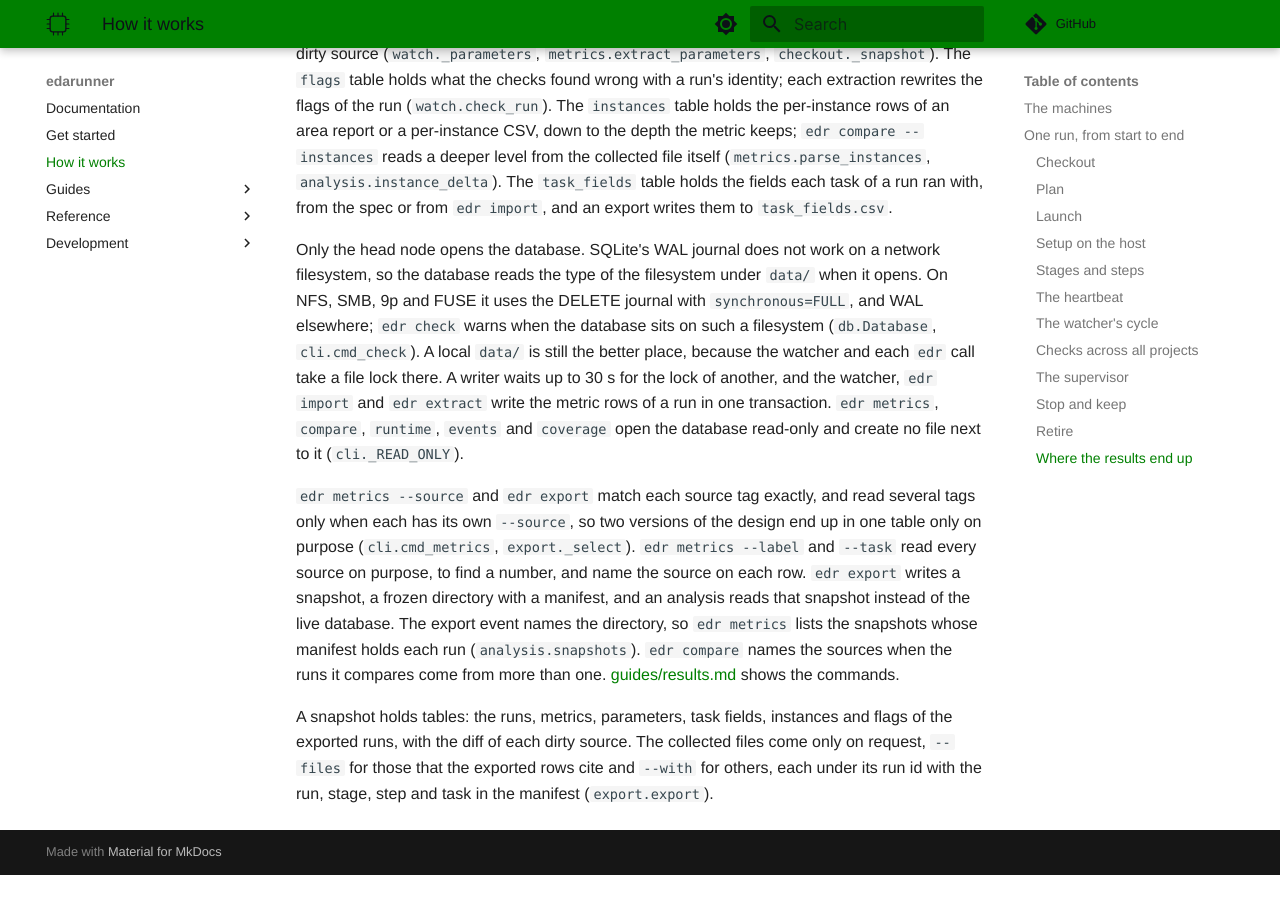
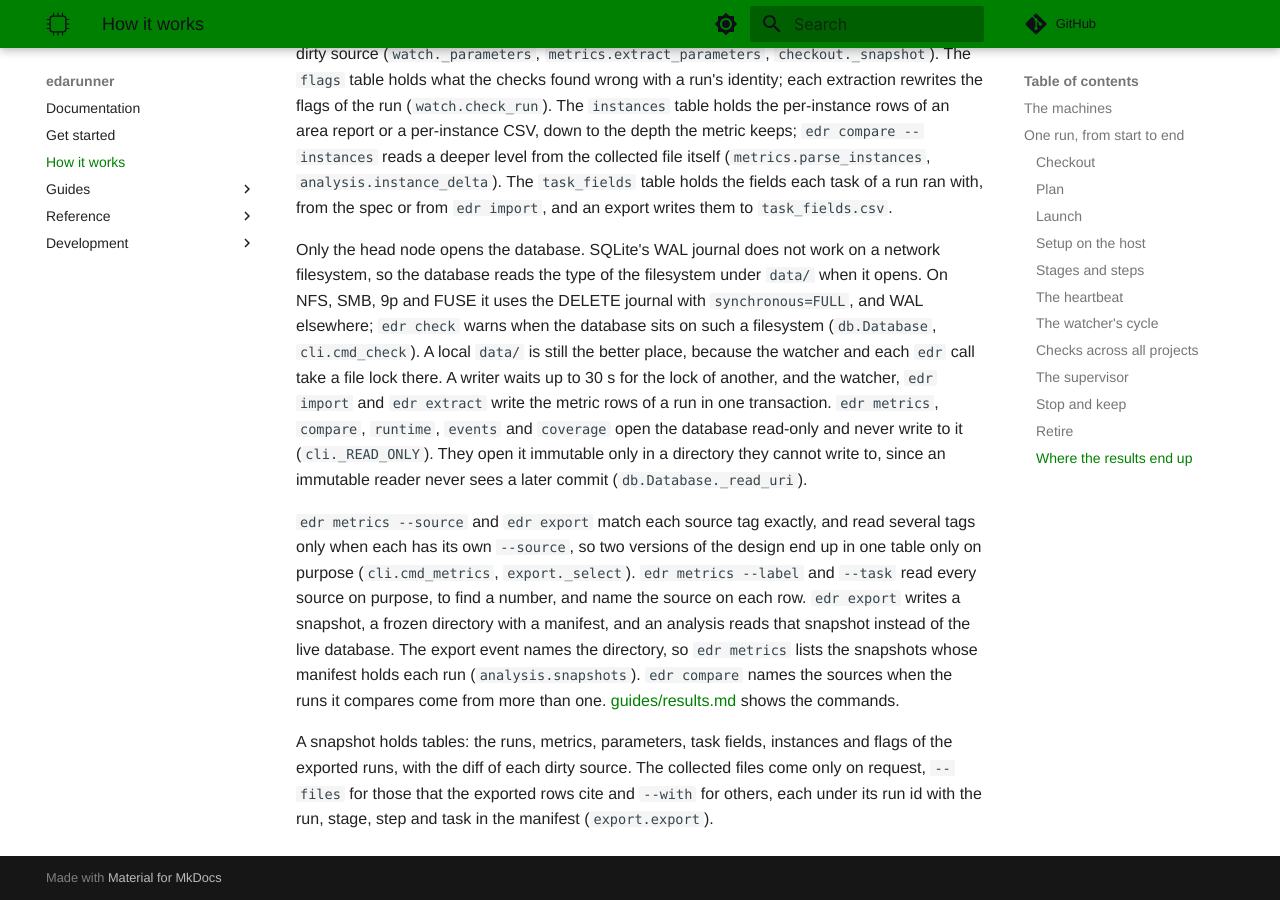
Before and after one commit to lionnus/edarunner, an MkDocs documentation site: the page built from docs/how-it-works.md, in a window 1280 px wide and 900 px high, scrolled down 11178 px. Built offline with MkDocs 1.6.1 and Material for MkDocs 9.7.7, drawn with Linux system fonts in a browser that asks for light colours; comment, search, counter and statistics services are not loaded; before the commit the page ends 12053 px from its top, so only the background shows below that.

Commit message:
:memo: db: Say that a read-only open never writes to the database, not that it creates no file

```diff
--- a/docs/how-it-works.md
+++ b/docs/how-it-works.md
@@ -525,7 +525,9 @@ watcher and each `edr` call take a file lock there. A writer waits up to
 30 s for the lock of another, and the watcher, `edr import` and `edr
 extract` write the metric rows of a run in one transaction. `edr
 metrics`, `compare`, `runtime`, `events` and `coverage` open the
-database read-only and create no file next to it (`cli._READ_ONLY`).
+database read-only and never write to it (`cli._READ_ONLY`). They open
+it immutable only in a directory they cannot write to, since an
+immutable reader never sees a later commit (`db.Database._read_uri`).
 
 `edr metrics --source` and `edr export` match each source tag exactly,
 and read several tags only when each has its own `--source`, so two
```
Also changed, not shown: 1 other file.
